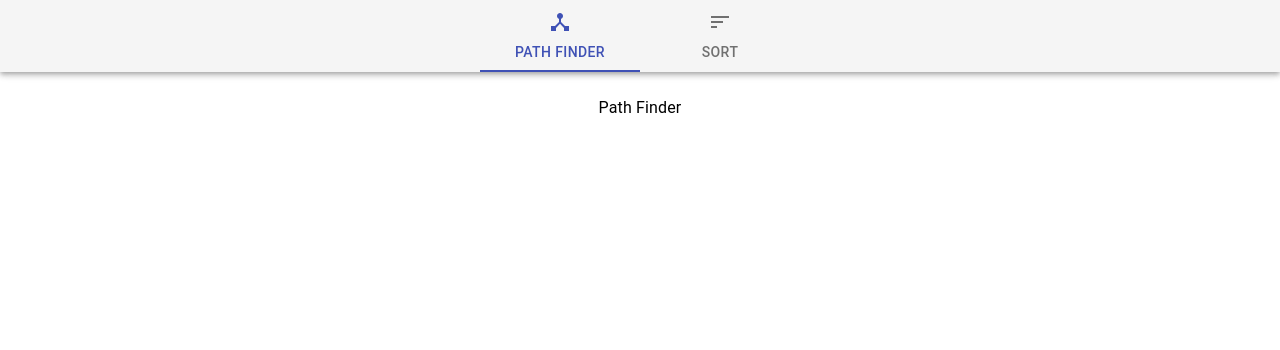
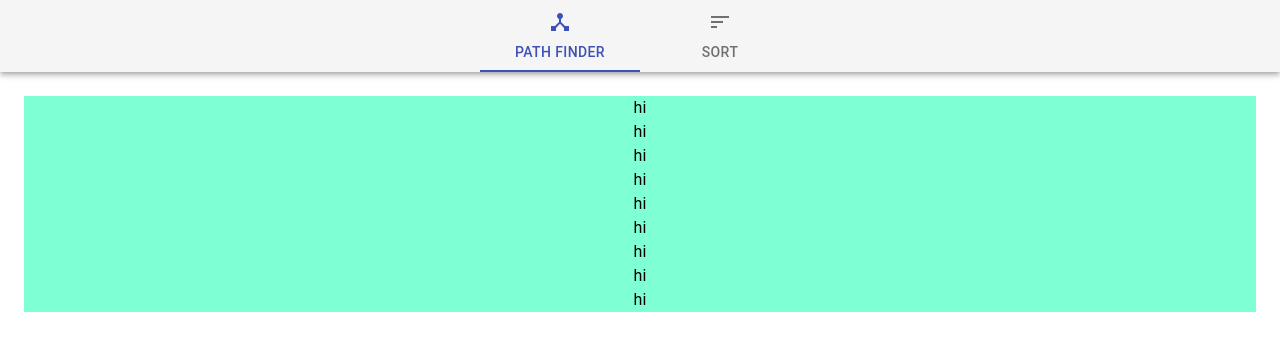
Before and after one commit to shivumat/AlgorithmVisualization, a React (Create React App) app: page / in a window 1280 px wide. Shown: the top 350 px of the page. Built offline with nearby package versions, Linux system fonts and the light colour scheme.

Commit message:
Componentizing panels

```diff
--- a/src/components/menu/Menu.js
+++ b/src/components/menu/Menu.js
@@ -1,46 +1,8 @@
 import React from 'react';
-import PropTypes from 'prop-types';
 import { makeStyles } from '@material-ui/core/styles';
-import AppBar from '@material-ui/core/AppBar';
-import Tabs from '@material-ui/core/Tabs';
-import Tab from '@material-ui/core/Tab';
-import DeviceHubIcon from '@material-ui/icons/DeviceHub';
-import SortIcon from '@material-ui/icons/Sort';
-import Typography from '@material-ui/core/Typography';
-import Box from '@material-ui/core/Box';
-
-function TabPanel(props) {
-  const { children, value, index, ...other } = props;
-
-  return (
-    <div
-      role="tabpanel"
-      hidden={value !== index}
-      id={`scrollable-force-tabpanel-${index}`}
-      aria-labelledby={`scrollable-force-tab-${index}`}
-      {...other}
-    >
-      {value === index && (
-        <Box p={3}>
-          <Typography>{children}</Typography>
-        </Box>
-      )}
-    </div>
-  );
-}
-
-TabPanel.propTypes = {
-  children: PropTypes.node,
-  index: PropTypes.any.isRequired,
-  value: PropTypes.any.isRequired,
-};
-
-function a11yProps(index) {
-  return {
-    id: `scrollable-force-tab-${index}`,
-    'aria-controls': `scrollable-force-tabpanel-${index}`,
-  };
-}
+import TabPanel from './tabPanel/TabPanel';
+import MenuBar from './menuBar/MenuBar';
+import menuItems from '../../static/menuItems'
 
 const useStyles = makeStyles((theme) => ({
   root: {
@@ -60,24 +22,12 @@ export default function Menu() {
 
   return (
     <div className={classes.root}>
-      <AppBar position="static" color="default">
-        <Tabs
-          value={value}
-          onChange={handleChange}
-          indicatorColor="primary"
-          textColor="primary"
-          centered
-        >
-          <Tab label="Path Finder" icon={<DeviceHubIcon />} {...a11yProps(0)} />
-          <Tab label="Sort" icon={<SortIcon />} {...a11yProps(1)} />
-        </Tabs>
-      </AppBar>
-      <TabPanel value={value} index={0}>
-        Path Finder
-      </TabPanel>
-      <TabPanel value={value} index={1}>
-        Sort
-      </TabPanel>
+      <MenuBar value={value} handleChange={handleChange}/>
+      {menuItems.map((menu,i)=> {
+        return  <TabPanel key={i} value={value} index={menu.value}>
+                  {menu.tabPanel}
+                </TabPanel>
+      })}
     </div>
   );
 }
--- /dev/null
+++ b/src/components/menu/menuBar/MenuBar.js
@@ -0,0 +1,14 @@
+import React from 'react';
+import AppBar from '@material-ui/core/AppBar';
+import Tabs from '@material-ui/core/Tabs';
+import Tab from '@material-ui/core/Tab';
+import menuItems from '../../../static/menuItems'
+
+export default function MenuBar(props){
+
+    return  <AppBar position="static" color="default">
+                <Tabs value={props.value} onChange={props.handleChange} indicatorColor="primary" textColor="primary" centered>
+                    {menuItems.map((menu,i) => <Tab key={i} label={menu.label} icon={menu.menuIcon} />)}
+                </Tabs>
+            </AppBar>
+}
--- /dev/null
+++ b/src/components/menu/pathFinder/PathFinder.css
@@ -0,0 +1,3 @@
+.pathFinder {
+  background-color: aquamarine;
+}
--- /dev/null
+++ b/src/components/menu/pathFinder/PathFinder.js
@@ -0,0 +1,19 @@
+import React from 'react';
+import './PathFinder.css';
+
+export default function PathFinder(props){
+
+    return (
+        <React.Fragment>
+        <div className="pathFinder">hi</div>
+        <div className="pathFinder">hi</div>
+        <div className="pathFinder">hi</div>
+        <div className="pathFinder">hi</div>
+        <div className="pathFinder">hi</div>
+        <div className="pathFinder">hi</div>
+        <div className="pathFinder">hi</div>
+        <div className="pathFinder">hi</div>
+        <div className="pathFinder">hi</div>
+        </React.Fragment>
+    );
+}
--- /dev/null
+++ b/src/components/menu/sort/Sort.css
@@ -0,0 +1,3 @@
+.pathFinder {
+  background-color: aquamarine;
+}
--- /dev/null
+++ b/src/components/menu/sort/Sort.js
@@ -0,0 +1,22 @@
+import React from 'react';
+import './Sort.css';
+
+export default function Sort(props){
+
+    return (
+        <React.Fragment>
+        <div className="pathFinder">hii</div>
+        <div className="pathFinder">hii</div>
+        <div className="pathFinder">hii</div>
+        <div className="pathFinder">hii</div>
+        <div className="pathFinder">hii</div>
+        <div className="pathFinder">hii</div>
+        <div className="pathFinder">hii</div>
+        <div className="pathFinder">hii</div>
+        <div className="pathFinder">hii</div>
+        <div className="pathFinder">hii</div>
+        <div className="pathFinder">hii</div>
+        <div className="pathFinder">hii</div>
+        </React.Fragment>
+    );
+}
--- /dev/null
+++ b/src/components/menu/tabPanel/TabPanel.js
@@ -0,0 +1,25 @@
+import React from 'react';
+import PropTypes from 'prop-types';
+import Typography from '@material-ui/core/Typography';
+import Box from '@material-ui/core/Box';
+
+export default function TabPanel(props) {
+  const { children, value, index, ...other } = props;
+
+  return (
+    <div role="tabpanel" hidden={value !== index} id={`scrollable-force-tabpanel-${index}`}
+      aria-labelledby={`scrollable-force-tab-${index}`} {...other} >
+      {value === index && (
+        <Box p={3}>
+          <Typography component="div">{children}</Typography>
+        </Box>
+      )}
+    </div>
+  );
+}
+
+TabPanel.propTypes = {
+  children: PropTypes.node,
+  index: PropTypes.any.isRequired,
+  value: PropTypes.any.isRequired,
+};
--- /dev/null
+++ b/src/static/menuItems.js
@@ -0,0 +1,20 @@
+import React from 'react';
+import DeviceHubIcon from '@material-ui/icons/DeviceHub';
+import SortIcon from '@material-ui/icons/Sort';
+import PathFinder from '../components/menu/pathFinder/PathFinder'
+import Sort from '../components/menu/sort/Sort'
+
+export default [
+    {
+        "label"     :   "Path Finder",
+        "menuIcon"  :   <DeviceHubIcon />,
+        "value"     :   0,
+        "tabPanel"  :   <PathFinder/>
+    },
+    {
+        "label"     :   "Sort",
+        "menuIcon"  :   <SortIcon />,
+        "value"     :   1,
+        "tabPanel"  :   <Sort/>
+    }
+]
```
